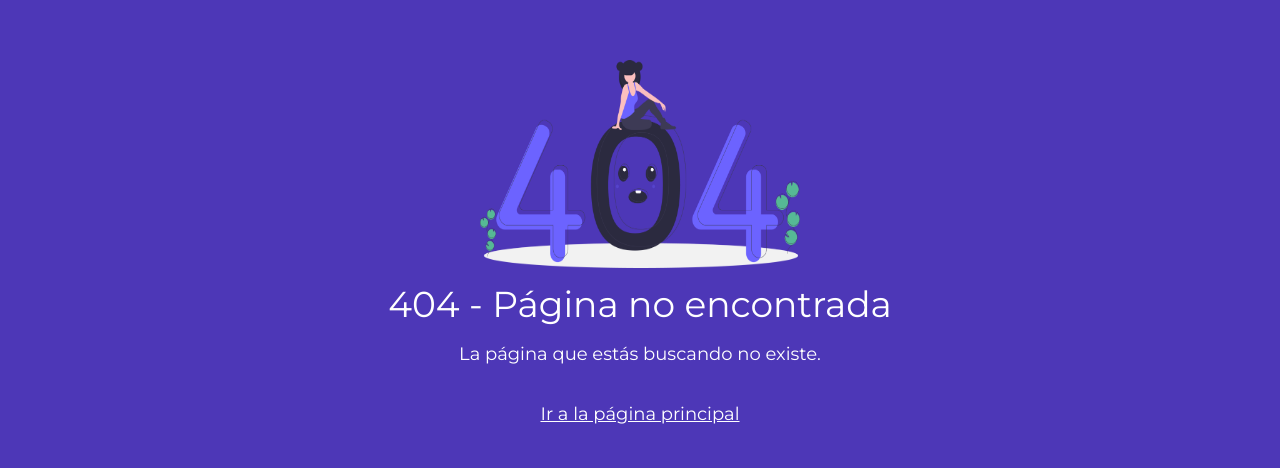
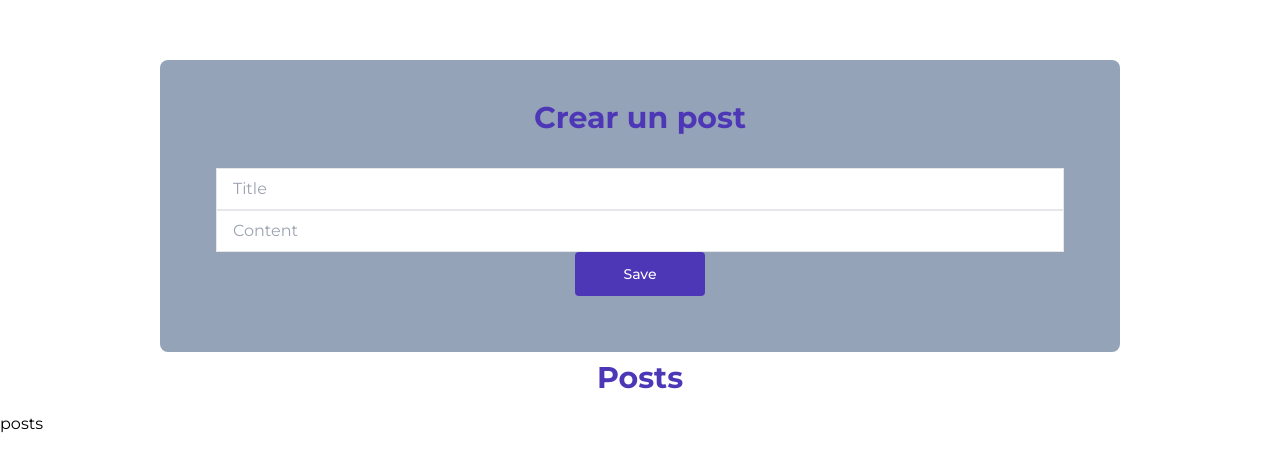
Before and after one commit to MiroslavSapunar/SIGBAS-UniversidadPopular, a Next.js app in the folder web/: page /demo_db in a window 1280 px wide. Before the commit this address had no page. Shown: the part 156-624 px from the top of the page. Built offline with nearby package versions, Linux system fonts and the light colour scheme; no server answers; the database is empty.

Commit message:
Demo DB page

```diff
--- /dev/null
+++ b/web/src/app/demo_db/page.tsx
@@ -0,0 +1,15 @@
+import { getData } from "../../utils/utils";
+import { SaveForm } from './saveForm';
+import Posts from './posts';
+
+export default async function Demo() {
+    const data = await getData();
+    // console.log(data);
+    return (
+        <div className="min-h-screen bg-white text-black flex flex-col content-stretch justify-center">
+            <SaveForm />
+            <h4 className="text-3xl text-violet-university text-center font-bold mb-4">Posts</h4>
+            <Posts data={data} />
+        </div>
+    )
+}
--- /dev/null
+++ b/web/src/app/demo_db/posts.tsx
@@ -0,0 +1,12 @@
+// interface Data {
+//     data: Post[]
+// }
+
+export default function Posts(data: any) {
+    console.log(data ? data : "none");
+    return (
+        <div>
+            <p>posts </p>
+        </div>
+    );
+}
--- /dev/null
+++ b/web/src/app/demo_db/saveForm.tsx
@@ -0,0 +1,47 @@
+"use client"
+import { ChangeEvent, FormEvent, useState } from 'react';
+import { saveData } from '../../utils/utils';
+
+export function SaveForm() {
+    const [values, setValue] = useState({ title: "", content: "" });
+
+    const handleChange = (e: ChangeEvent<HTMLInputElement>, field: string) => {
+        setValue({ ...values, ...{ [field]: e.target.value } });
+    };
+
+    const handleSubmit = (e: FormEvent<HTMLFormElement>) => {
+        e.preventDefault()
+        saveData(values);
+    };
+
+    return (
+
+        <div className=" bg-slate-400 rounded-lg p-10 my-2 mx-auto text-center md:w-3/4">
+            <h4 className="text-3xl text-violet-university font-bold mb-4">Crear un post</h4>
+            <div className="rounded p-4">
+                <form onSubmit={handleSubmit}>
+
+                    <input
+                        className="border px-4 py-2 w-full focus:outline-none text-gray-600 focus:border-yellow-400"
+                        type="text"
+                        placeholder="Title"
+                        value={values.title}
+                        onChange={(e) => handleChange(e, "title")}
+                    />
+                    <input
+                        className="border px-4 py-2 w-full focus:outline-none text-gray-600 focus:border-yellow-400"
+                        type="text"
+                        placeholder="Content"
+                        value={values.content}
+                        onChange={(e) => handleChange(e, "content")}
+                    />
+                    <button type="submit"
+                        className="inline-block rounded bg-violet-university px-12 py-3 text-sm font-medium text-white transition hover:bg-[#2e1d82] focus:outline-none focus:ring focus:ring-yellow-400"
+                    >
+                        Save
+                    </button>
+                </form>
+            </div>
+        </div>
+    )
+}
--- /dev/null
+++ b/web/src/utils/utils.js
@@ -0,0 +1,17 @@
+import { PrismaClient } from '@prisma/client';
+
+const prisma = new PrismaClient();
+
+export async function getData() {
+    const feed = await prisma.post.findMany({
+        where: {
+            published: true,
+        },
+    })
+    return { props: { feed } }
+
+}
+
+export function saveData({title, content}) {
+    console.log(title + ' - ' + content);
+}
```
